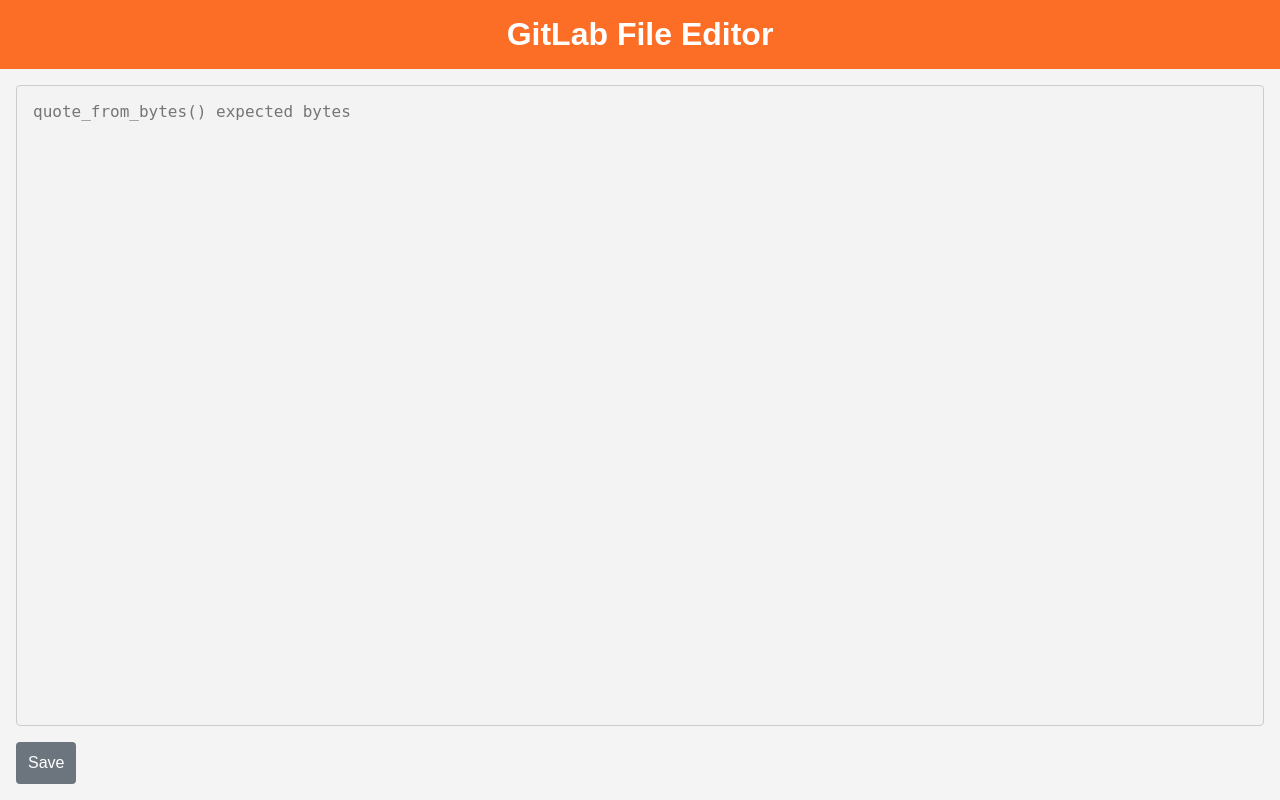
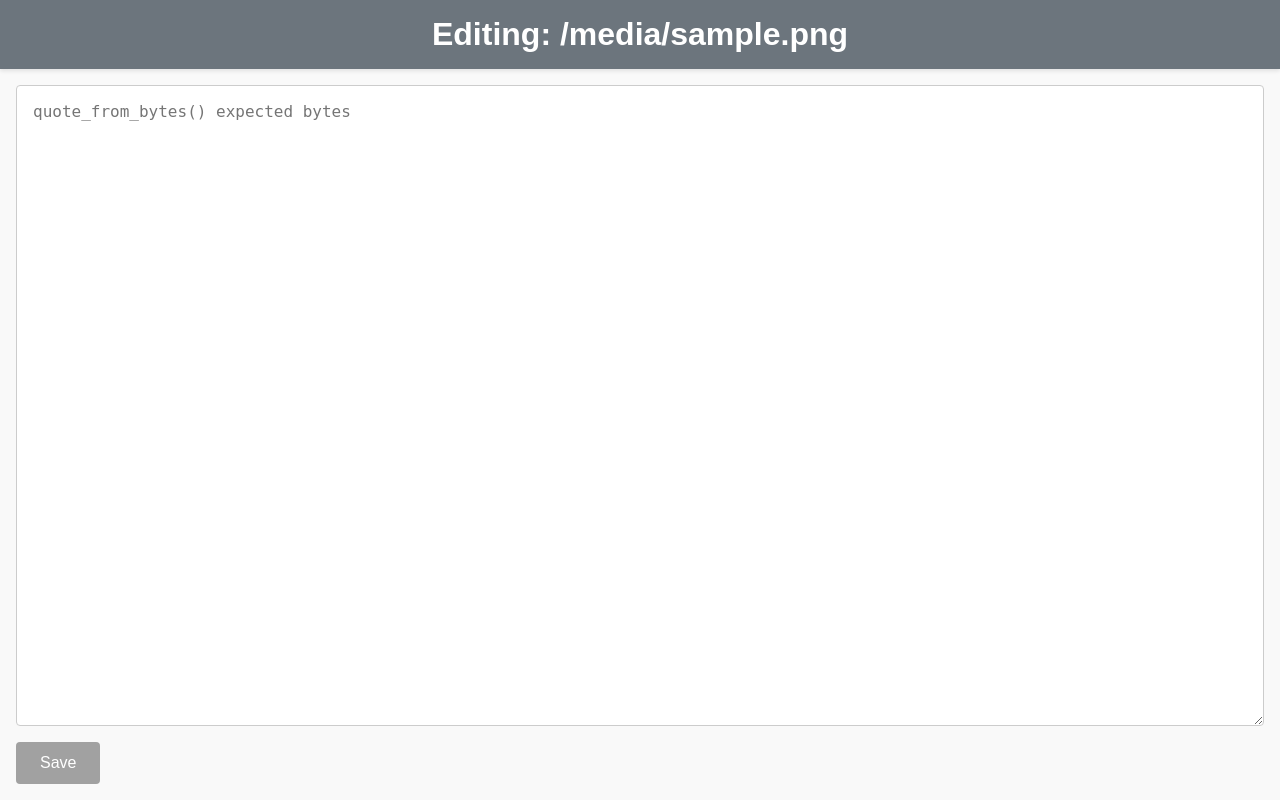
Before and after one commit to lukas-pastva/web-gitlab-update-file, a Flask app: template src/templates/index.html in a window 1280 px wide. Run offline with Flask 3, Linux system fonts and the light colour scheme; the template is opened without the code that fills it: most values are stand-ins (such as "Sample title", 1, 10 or a date in 2020).

Commit message:
initial commit

```diff
--- a/src/app.py
+++ b/src/app.py
@@ -2,6 +2,7 @@
 from flask import Flask, render_template, request, jsonify
 import requests
 from dotenv import load_dotenv
+from urllib.parse import quote
 
 # Load environment variables from .env file
 load_dotenv()
@@ -20,14 +21,21 @@
     'Content-Type': 'application/json'
 }
 
+def get_filename(file_path):
+    """Extracts the filename from the file path."""
+    return os.path.basename(file_path)
+
 @app.route('/')
 def index():
-    return render_template('index.html')
+    filename = get_filename(FILE_PATH)
+    return render_template('index.html', filename=filename)
 
 @app.route('/api/get_file', methods=['GET'])
 def get_file():
     try:
-        url = f"{GITLAB_API_URL}/projects/{PROJECT_ID}/repository/files/{requests.utils.quote(FILE_PATH, safe='')}/raw"
+        # Encode the file path for URL
+        encoded_file_path = quote(FILE_PATH, safe='')
+        url = f"{GITLAB_API_URL}/projects/{PROJECT_ID}/repository/files/{encoded_file_path}/raw"
         params = {'ref': BRANCH}
         response = requests.get(url, headers={'PRIVATE-TOKEN': PERSONAL_ACCESS_TOKEN}, params=params)
 
@@ -45,7 +53,8 @@
         new_content = data.get('content', '')
 
         # Get the latest commit ID
-        info_url = f"{GITLAB_API_URL}/projects/{PROJECT_ID}/repository/files/{requests.utils.quote(FILE_PATH, safe='')}"
+        encoded_file_path = quote(FILE_PATH, safe='')
+        info_url = f"{GITLAB_API_URL}/projects/{PROJECT_ID}/repository/files/{encoded_file_path}"
         info_params = {'ref': BRANCH}
         info_response = requests.get(info_url, headers=HEADERS, params=info_params)
 
@@ -64,7 +73,7 @@
         }
 
         # Update the file
-        update_url = f"{GITLAB_API_URL}/projects/{PROJECT_ID}/repository/files/{requests.utils.quote(FILE_PATH, safe='')}"
+        update_url = f"{GITLAB_API_URL}/projects/{PROJECT_ID}/repository/files/{encoded_file_path}"
         update_response = requests.put(update_url, headers=HEADERS, json=payload)
 
         if update_response.status_code in [200, 201]:
--- a/src/static/styles.css
+++ b/src/static/styles.css
@@ -10,14 +10,15 @@
     display: flex;
     flex-direction: column;
     min-height: 100vh;
-    background-color: #f4f4f4;
+    background-color: #f9f9f9; /* Light background */
 }
 
 header {
-    background-color: #fc6d26;
+    background-color: #6c757d; /* Softer gray */
     color: white;
     padding: 1rem;
     text-align: center;
+    box-shadow: 0 2px 4px rgba(0,0,0,0.1);
 }
 
 main {
@@ -32,18 +33,20 @@
     width: 100%;
     padding: 1rem;
     margin-bottom: 1rem;
-    resize: none;
+    resize: vertical; /* Allow vertical resizing */
     font-family: monospace;
     font-size: 1rem;
     border: 1px solid #ccc;
     border-radius: 4px;
     height: 60vh; /* Maximum size */
+    background-color: #fff; /* White textarea */
+    color: #333; /* Darker text for readability */
 }
 
 button {
-    padding: 0.75rem;
+    padding: 0.75rem 1.5rem;
     font-size: 1rem;
-    background-color: #28a745;
+    background-color: #17a2b8; /* Softer blue */
     color: white;
     border: none;
     border-radius: 4px;
@@ -53,11 +56,11 @@
 }
 
 button:hover {
-    background-color: #218838;
+    background-color: #138496; /* Darker blue on hover */
 }
 
 button:disabled {
-    background-color: #6c757d;
+    background-color: #a1a1a1;
     cursor: not-allowed;
 }
 
@@ -79,7 +82,7 @@
     width: 36px;
     height: 36px;
     border-radius: 50%;
-    border-left-color: #09f;
+    border-left-color: #17a2b8; /* Match button color */
     animation: spin 1s linear infinite;
     margin: auto;
     display: none; /* Hidden by default */
--- a/src/templates/index.html
+++ b/src/templates/index.html
@@ -3,12 +3,12 @@
 <head>
     <meta charset="UTF-8">
     <meta name="viewport" content="width=device-width, initial-scale=1.0">
-    <title>GitLab File Editor</title>
+    <title>GitLab File Editor - {{ filename }}</title>
     <link rel="stylesheet" href="{{ url_for('static', filename='styles.css') }}">
 </head>
 <body>
     <header>
-        <h1>GitLab File Editor</h1>
+        <h1>Editing: {{ filename }}</h1>
     </header>
     <main>
         <div id="loading" class="spinner"></div>
@@ -17,6 +17,10 @@
         <button id="saveButton" disabled>Save</button>
     </main>
 
+    <script>
+        // Pass the filename to JavaScript if needed
+        const filename = "{{ filename }}";
+    </script>
     <script src="{{ url_for('static', filename='script.js') }}"></script>
 </body>
 </html>
```
Also changed, not shown: README.md.
